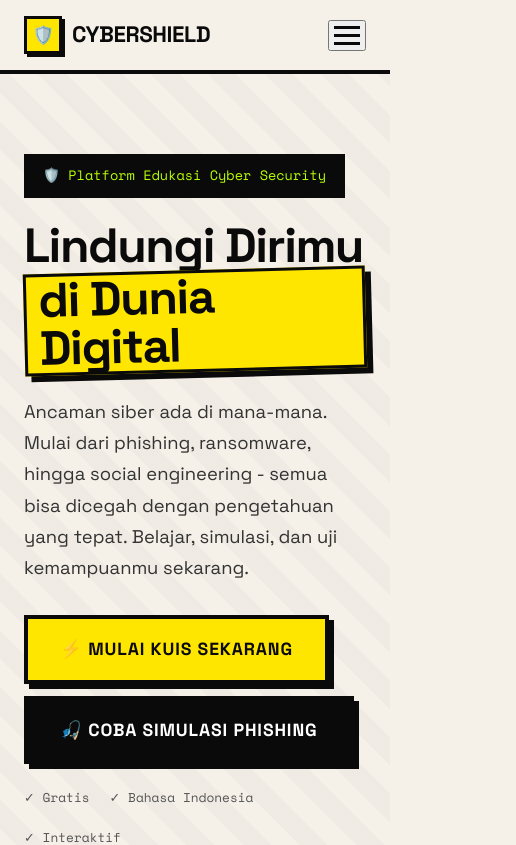
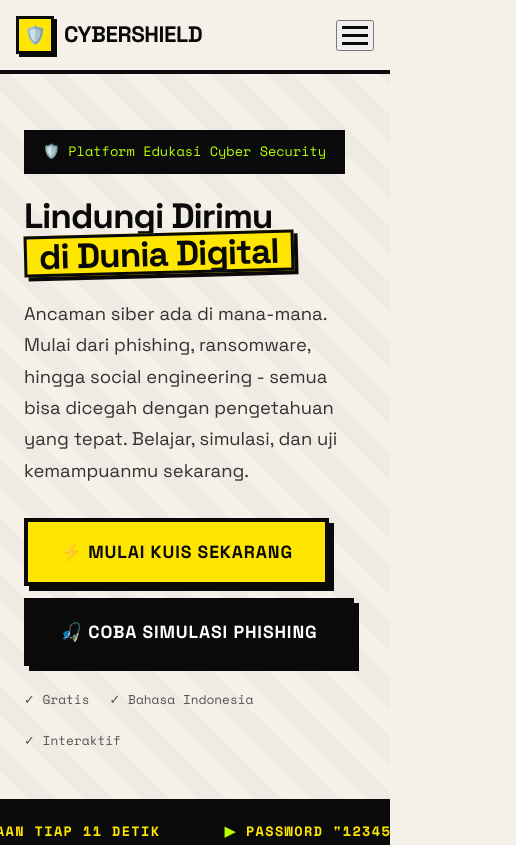
Before and after one commit to Fritzzzzzzzz/cybershield, a Next.js app in the folder cybershield/: page / in a window 390 px wide. Shown: the top 845 px of the page, 516 px wide, since content can reach past the window. Built offline with nearby package versions, Linux system fonts and the light colour scheme.

Commit message:
memperbaiki horizontal overflow dan responsivitas website di mobile device

```diff
--- a/cybershield/app/globals.css
+++ b/cybershield/app/globals.css
@@ -47,6 +47,7 @@
 
 html {
   scroll-behavior: smooth;
+  overflow-x: hidden;
 }
 
 body {
@@ -55,6 +56,7 @@ body {
   color: var(--black);
   line-height: 1.6;
   overflow-x: hidden;
+  max-width: 100vw;
 }
 
 img { max-width: 100%; display: block; }
@@ -354,6 +356,8 @@ h1, h2, h3, h4, h5, h6 {
   background: var(--bg);
   border-bottom: var(--border-thick);
   padding: 0 24px;
+  max-width: 100%;
+  width: 100%;
 }
 
 .navbar-inner {
@@ -447,6 +451,7 @@ h1, h2, h3, h4, h5, h6 {
 }
 
 @media (max-width: 768px) {
+  .navbar { padding: 0 16px; }
   .navbar-links { display: none; }
   .navbar-links.open {
     display: flex;
@@ -455,6 +460,7 @@ h1, h2, h3, h4, h5, h6 {
     top: 70px;
     left: 0;
     right: 0;
+    width: 100%;
     background: var(--bg);
     border-bottom: var(--border-thick);
     padding: 16px;
--- a/cybershield/app/kuis/page.module.css
+++ b/cybershield/app/kuis/page.module.css
@@ -317,4 +317,9 @@
   .doneCard { padding: 24px; }
   .doneScore { flex-direction: column; }
   .questionCard { padding: 20px; }
+  .landingCard { padding: 28px 20px; box-shadow: 6px 6px 0 var(--black); }
+  .doneCard { box-shadow: 6px 6px 0 var(--black); }
+  .doneActions { flex-direction: column; }
+  .doneActions .btn { width: 100%; justify-content: center; }
+  .landingInfo { grid-template-columns: 1fr; }
 }
--- a/cybershield/app/page.module.css
+++ b/cybershield/app/page.module.css
@@ -5,6 +5,7 @@
   position: relative;
   overflow: hidden;
   background: var(--bg);
+  max-width: 100%;
 }
 
 .heroContent {
@@ -138,6 +139,19 @@
 
 @media (max-width: 900px) {
   .heroBadge { display: none; }
+  .heroContent { max-width: 100%; }
+}
+
+@media (max-width: 768px) {
+  .hero { padding: 56px 0 48px; }
+  .heroTitle { font-size: clamp(2.2rem, 9vw, 3.5rem); }
+  .heroHighlight { box-shadow: 4px 4px 0 var(--black); }
+  .heroCtas { flex-direction: column; align-items: flex-start; }
+  .heroCtas .btn { width: 100%; justify-content: center; }
+  .ctaBanner { padding: 48px 0; }
+  .ctaInner { flex-direction: column; align-items: flex-start; }
+  .ctaButtons { width: 100%; flex-direction: column; }
+  .ctaButtons .btn { width: 100%; justify-content: center; }
 }
 
 /* ===== STATS ===== */
```
Also changed, not shown: cybershield/app/simulasi/page.module.css (+7 -0 lines).
